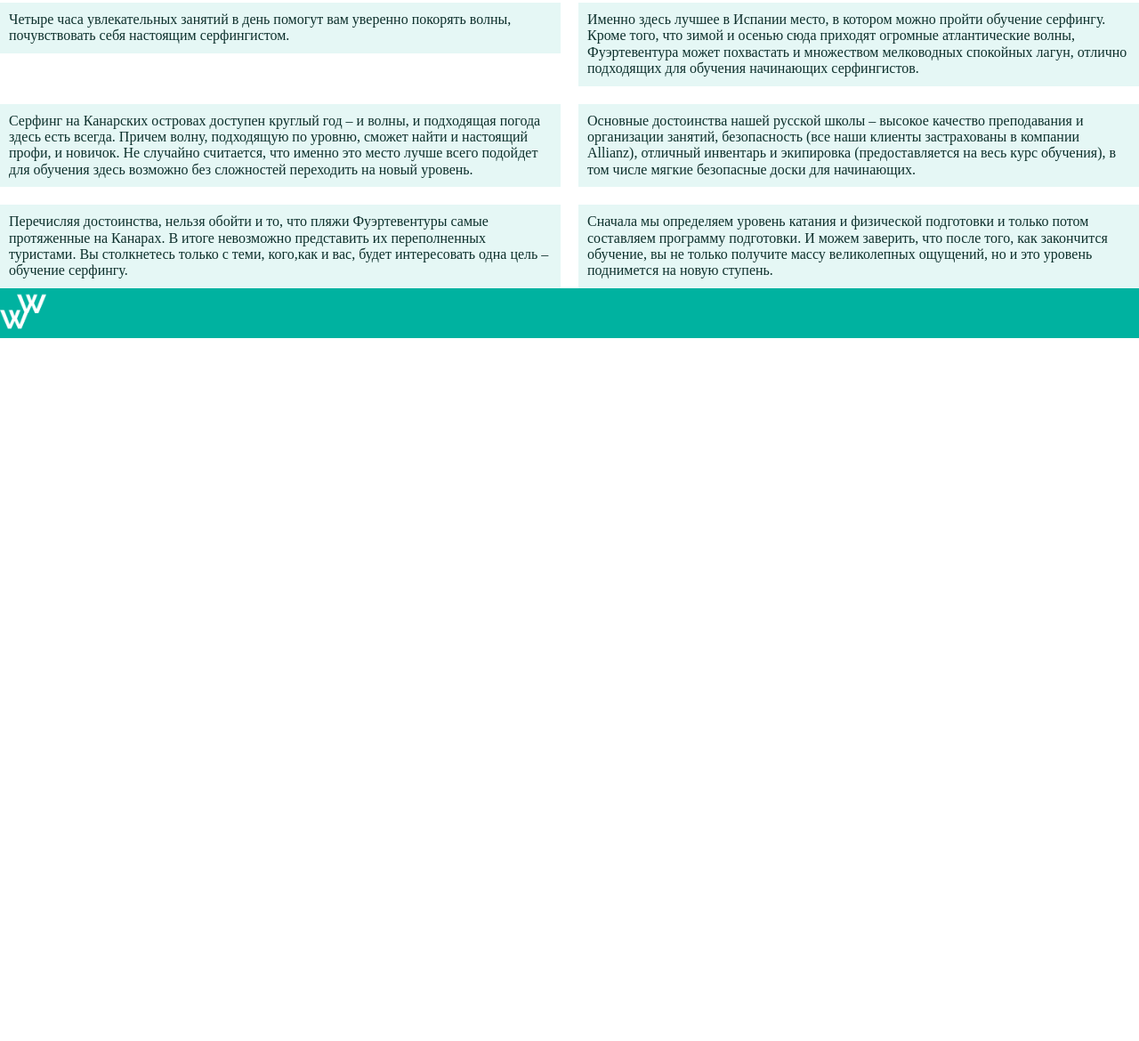
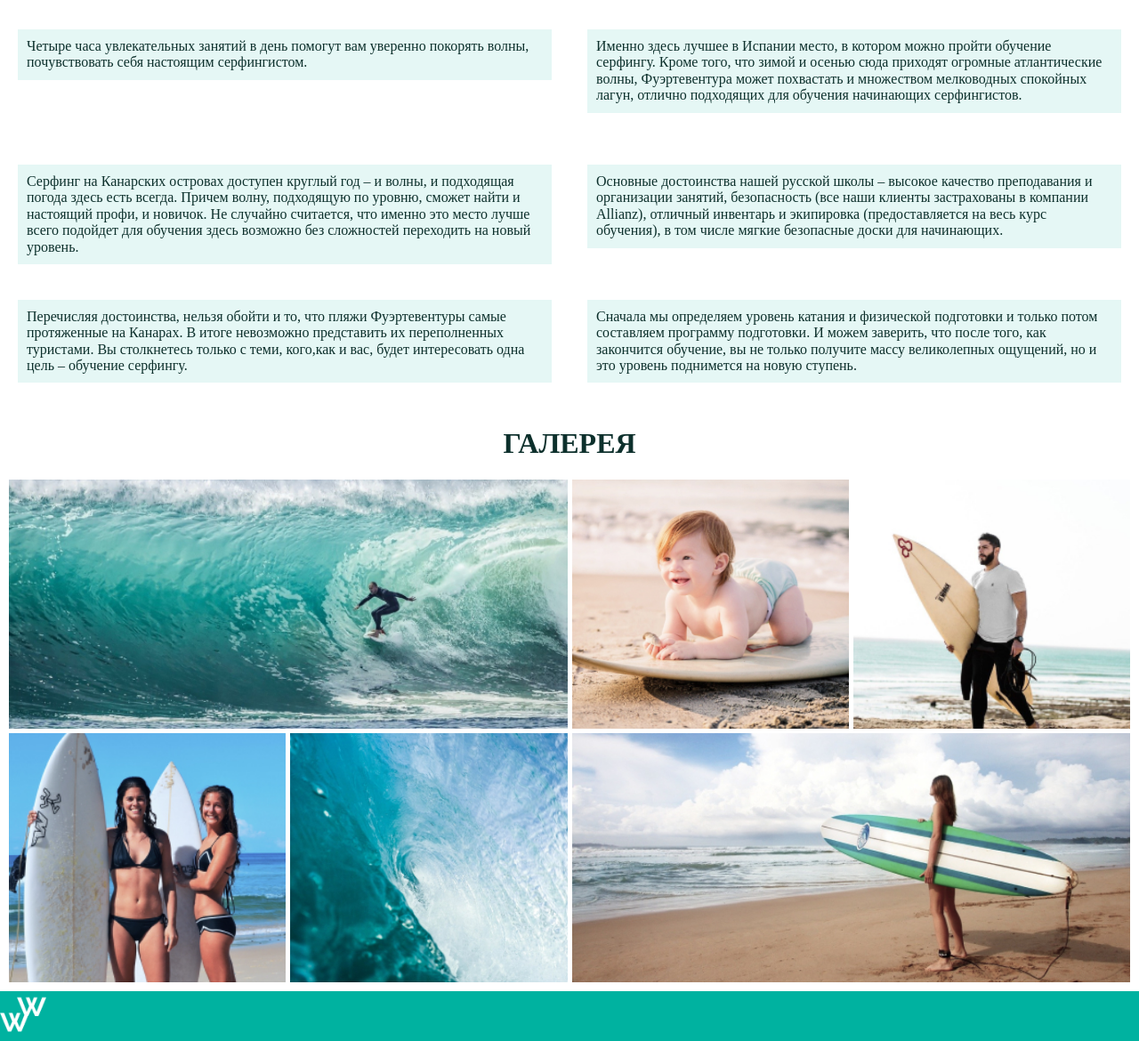
Before and after one commit to GorskayaN/grid-surf-school-gorskaya, a plain HTML site: page index.html in a window 1280 px wide. Shown: the part 952-2122 px from the top of the page at 89% size. Before the commit the page ends 1332 px from the top, so only its background shows below. Drawn offline with Linux system fonts and the light colour scheme.

Commit message:
добавляет адаптивную верстку

```diff
--- a/index.html
+++ b/index.html
@@ -16,19 +16,17 @@
             <img src="assets/logo.png" width="52px" height="52px" alt="логотип" />
           </a>
           <nav class="menu">
-            <div class="">
-              <a class="current" href="#">О нас</a>
-              <a class="current" href="#">Услуги</a>
-              <a class="current" href="#">Стоимость</a>
-              <a class="current" href="#">Контакты</a>
-            </div>
+            <a class="current" href="#">О нас</a>
+            <a class="current" href="#">Услуги</a>
+            <a class="current" href="#">Стоимость</a>
+            <a class="current" href="#">Контакты</a>
           </nav>
         </div>
 
         <div><p class="wawe">WAWE</p></div>
         <div><p class="school">Школа серфинга на Канарских островах</p></div>
 
-        <div>
+        <!-- <div>
           <img
             class="board"
             src="assets/board.png"
@@ -36,7 +34,7 @@
             height="68px"
             alt="доска для серфа"
           />
-        </div>
+        </div>-->
       </header>
     </div>
     <main>
@@ -86,8 +84,17 @@
           только получите массу великолепных ощущений, но и это уровень поднимется на новую ступень.
         </div>
       </div>
+      <h1>ГАЛЕРЕЯ</h1>
+      <div class="pictcontainer">
+        <div class="gal-1"><img class="gallery" src="assets/gallery_wave_1.jpg" /></div>
+        <div class="gal-2"><img class="gallery" src="assets/gallery_wave_2.jpg" /></div>
+        <div class="gal-3"><img class="gallery" src="assets/gallery_wave_3.jpg" /></div>
+        <div class="gal-4"><img class="gallery" src="assets/gallery_wave_4.jpg" /></div>
+        <div class="gal-5"><img class="gallery" src="assets/gallery_wave_5.jpg" /></div>
+        <div class="gal-6"><img class="gallery" src="assets/gallery_wave_6.jpg" /></div>
+      </div>
     </main>
-    <footer>
+    <footer class="footer">
       <a class="mainheaderlogo" href="index.html">
         <img src="assets/logo.png" width="52px" height="52px" alt="логотип" />
       </a>
--- a/style.css
+++ b/style.css
@@ -20,6 +20,7 @@ body{
    background-size:contain;
    display: grid;
    justify-content: center;
+
 }
 .current{
 margin: 10px;
@@ -68,8 +69,57 @@ color: #000000;
 .board{
   justify-content: center;
 }
-footer{
+
+.container{
+  /*display:grid;
+  grid-template-columns: 1fr 1fr;
+  grid-template-rows: 1fr 1fr 1fr 1fr;
+  grid-gap: 20px;
+  align-items: start;
+  justify-items: stretch;*/
+  margin: 10px;
+}
+.cell{
+  padding: 10px;
+  color: #0D302C;
+  background-color: rgba(0, 178, 160, 0.1);;
+}*/
+h1{
+  color: #0D302C;
+  text-align: center;
+}
+/*.pictcontainer {
+    display: grid;
+    grid-gap: 5px;
+    /*grid-template-columns: repeat(auto-fit, minmax(250x, 1fr));
+    grid-template-rows: repeat(2, 280px);*/
+   /* grid-template-columns: 1fr 1fr 1fr 1fr;
+    grid-template-rows: 280px 280px;
+    margin: 10px;
+}*/
+.gal-1{
+  grid-area: 1/1/2/3;
+}
+.gal-6{
+  grid-area: 2/3/3/5;
+}
+.gallery {
+    width: 100%;
+    height: 100%;
+    object-fit: cover;
+}
+@media screen and (min-width: 600px) {
+.footer{
   background-color: #00B2A0;
+}
+.pictcontainer {
+    display: grid;
+    grid-gap: 5px;
+    /*grid-template-columns: repeat(auto-fit, minmax(250x, 1fr));
+    grid-template-rows: repeat(2, 280px);*/
+    grid-template-columns: 1fr 1fr 1fr 1fr;
+    grid-template-rows: 280px 280px;
+    margin: 10px;
 }
 .container{
   display:grid;
@@ -78,13 +128,17 @@ footer{
   grid-gap: 20px;
   align-items: start;
   justify-items: stretch;
+  margin: 10px;
+
 }
 .cell{
   padding: 10px;
   color: #0D302C;
-  background-color: rgba(0, 178, 160, 0.1);;
+  background-color: rgba(0, 178, 160, 0.1);
+  margin: 10px;
 }
 h1{
   color: #0D302C;
   text-align: center;
 }
+}
```
Also changed, not shown: assets/gallery_wave_1.jpg (added), assets/gallery_wave_2.jpg (added), assets/gallery_wave_3.jpg (added), assets/gallery_wave_4.jpg (added), assets/gallery_wave_5.jpg (added), assets/gallery_wave_6.jpg (added).
